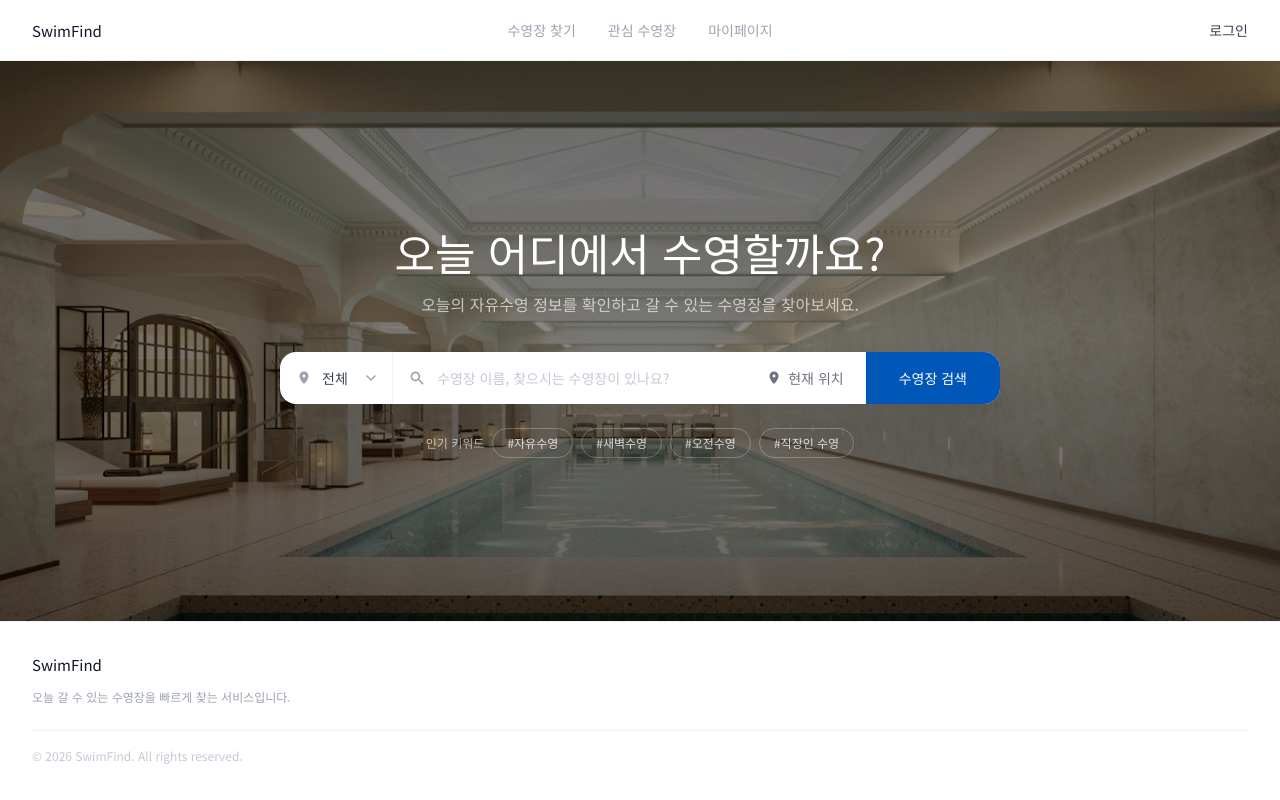
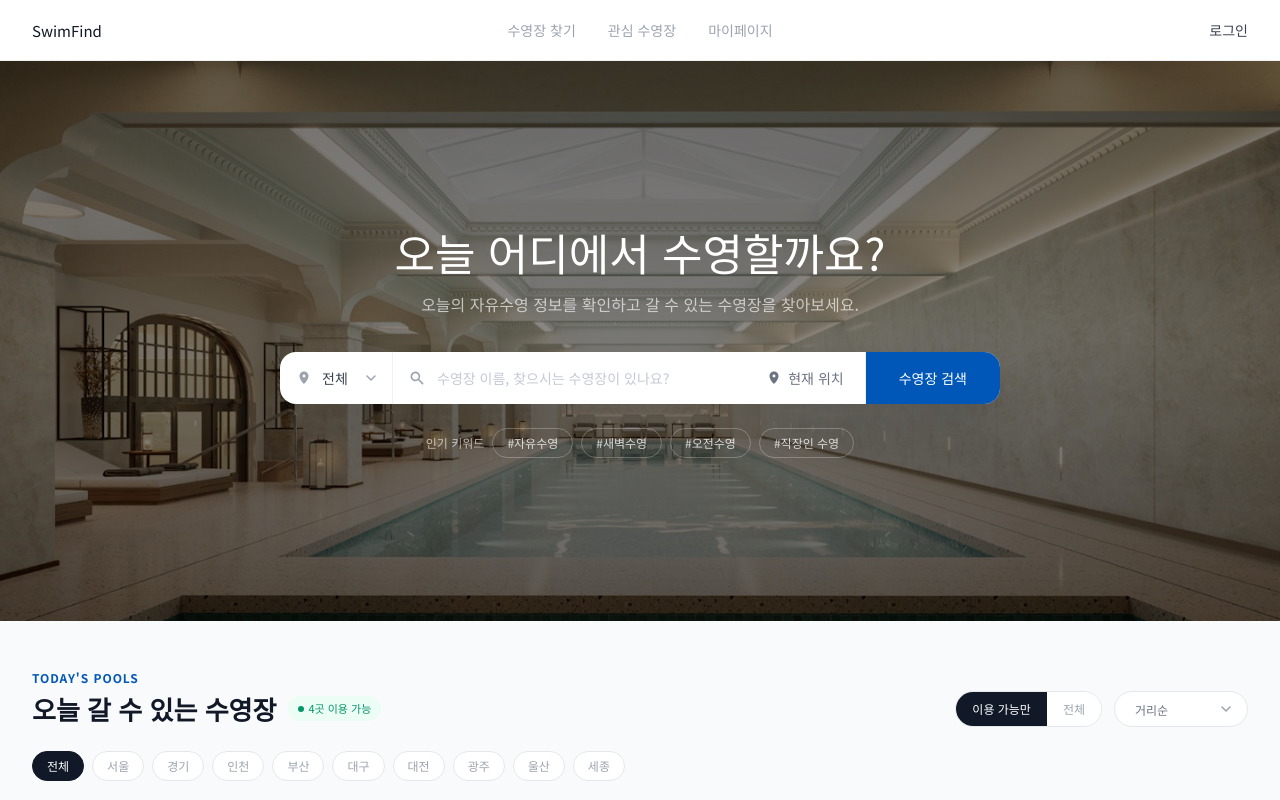
Before and after one commit to strawberryroll/swimfind, a Next.js app: page / in a window 1280 px wide. Shown: the top 800 px of the page. Built offline with nearby package versions, Linux system fonts and the light colour scheme.

Commit message:
feat: 홈에 오늘 갈 수 있는 수영장 섹션 연결

```diff
--- a/src/app/page.tsx
+++ b/src/app/page.tsx
@@ -1,9 +1,12 @@
+import { POOL_CARD_MOCKS } from "@/features/pool/mocks/pool-cards.mock";
+import { TodayPoolsSection } from "@/features/pool/TodayPoolsSection/TodayPoolsSection";
 import { PoolSearchHero } from "@/features/pool-search/PoolSearchHero/PoolSearchHero";
 
 export default function Home() {
   return (
     <main>
       <PoolSearchHero />
+      <TodayPoolsSection pools={POOL_CARD_MOCKS} />
     </main>
   );
 }
```
